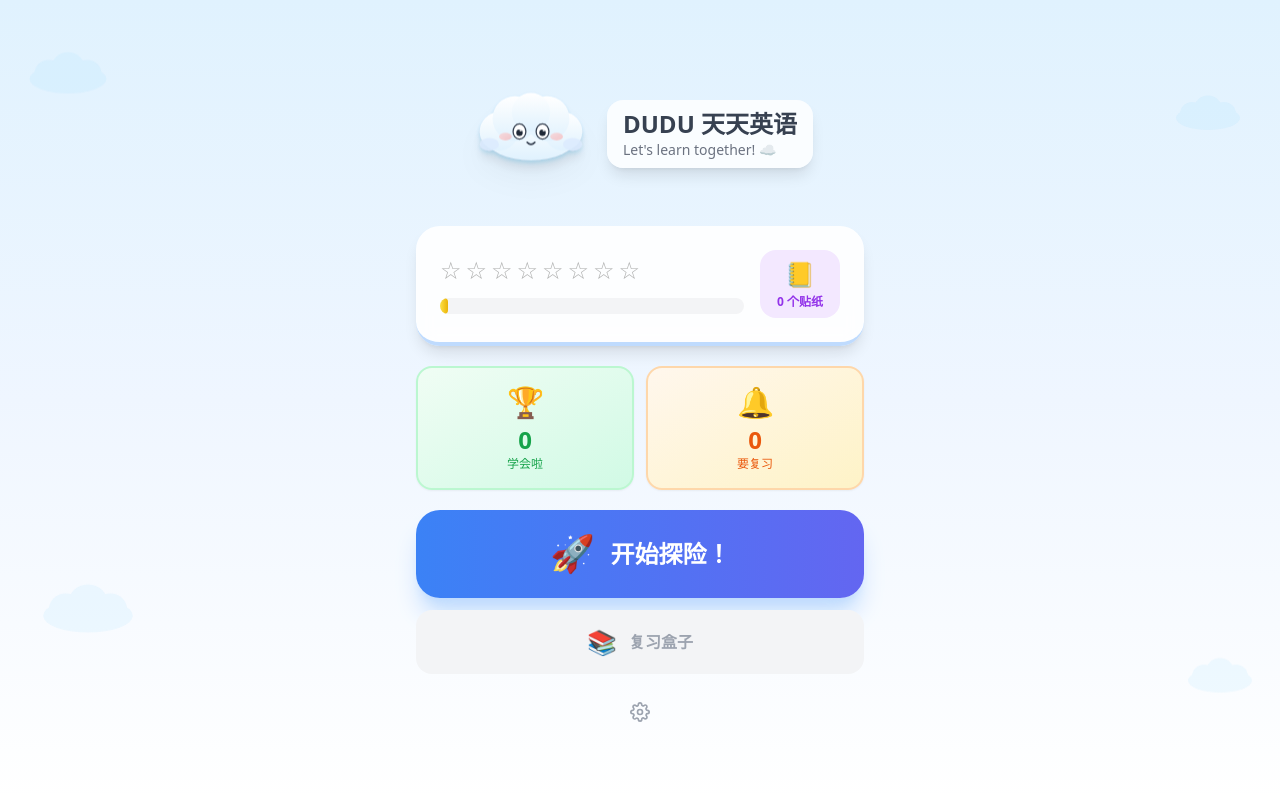
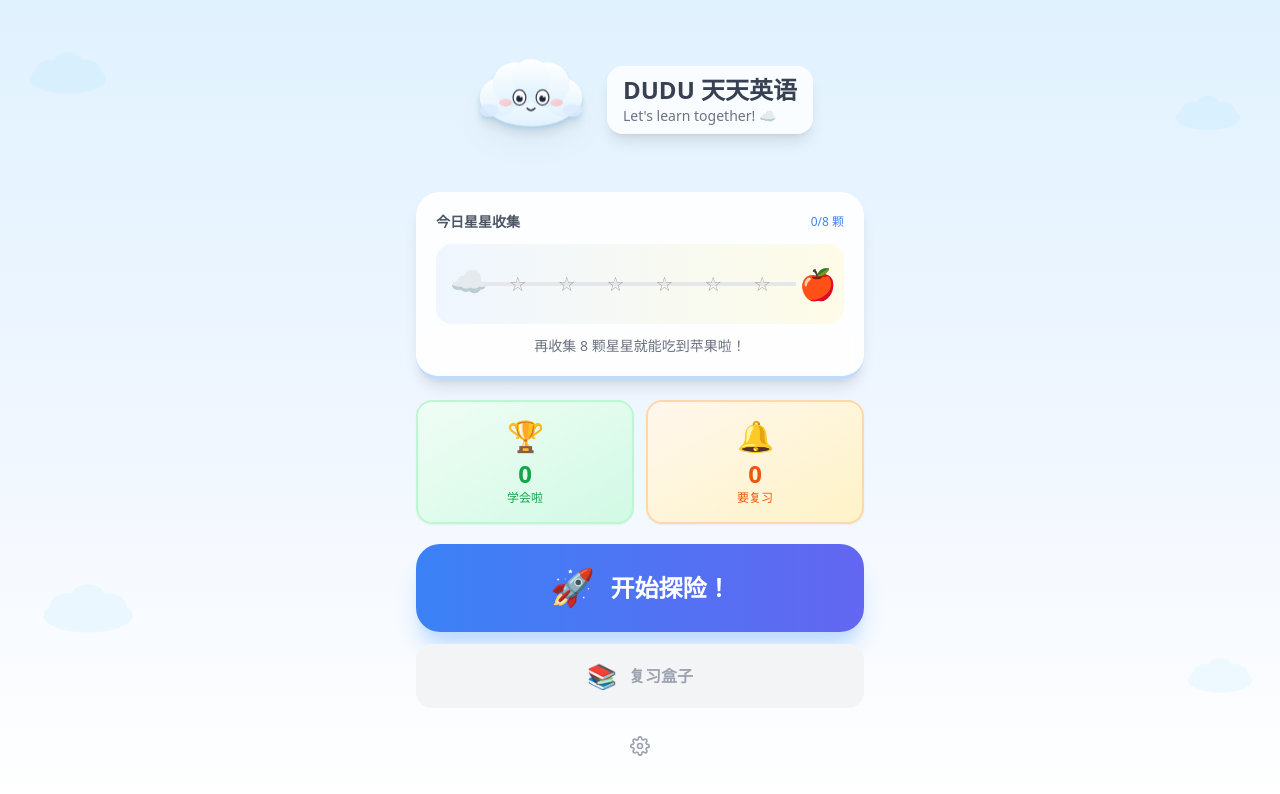
Before and after one commit to xianfeng92/kids-english-app, a React (Vite) app: page / in a window 1280 px wide. Shown: the top 794 px of the page. Built offline with nearby package versions, Linux system fonts and the light colour scheme; the HTML template or start-up script is replaced by a standard one.

Commit message:
Add visual progress path - cloud sprite journey to apple
- Replace number progress with interactive path map
- Cloud sprite moves along star path
- 8 stars to collect, each representing 3 stars earned
- Apple as goal reward at the end
- More gamified and engaging for kids

```diff
--- a/src/App.jsx
+++ b/src/App.jsx
@@ -1031,38 +1031,65 @@ export default function App() {
           </div>
         </header>
 
-        {/* 今日目标 - 图形化展示 */}
-        <div className="bg-white/90 backdrop-blur rounded-3xl p-6 shadow-lg border-b-4 border-blue-200">
-          <div className="flex items-center justify-between">
-            {/* 星星收集进度 */}
-            <div className="flex-1">
-              <div className="flex items-center gap-1 mb-3">
-                {[...Array(Math.min(8, Math.ceil(stars / 3)))].map((_, i) => (
-                  <span key={i} className="text-2xl">⭐</span>
-                ))}
-                {[...Array(Math.max(0, 8 - Math.ceil(stars / 3)))].map((_, i) => (
-                  <span key={i} className="text-2xl opacity-30">☆</span>
-                ))}
-              </div>
-              <div className="w-full bg-gray-100 h-4 rounded-full overflow-hidden">
-                <div
-                  className="h-full bg-gradient-to-r from-yellow-300 to-yellow-500 rounded-full transition-all duration-500 flex items-center justify-end pr-2"
-                  style={{ width: `${Math.min(100, (stars / 24) * 100)}%` }}
-                >
-                  {stars > 0 && <span className="text-xs font-bold text-yellow-700">{stars}</span>}
-                </div>
-              </div>
+        {/* 今日目标 - 星星收集路径图 */}
+        <div className="bg-white/90 backdrop-blur rounded-3xl p-5 shadow-lg border-b-4 border-blue-200">
+          <div className="flex items-center justify-between mb-3">
+            <h3 className="text-sm font-bold text-gray-600">今日星星收集</h3>
+            <span className="text-xs text-blue-500 font-medium">{Math.min(8, Math.floor(stars / 3))}/8 颗</span>
+          </div>
+
+          {/* 进度路径：云朵精灵走到苹果 */}
+          <div className="relative h-20 bg-gradient-to-r from-blue-50 to-yellow-50 rounded-2xl overflow-hidden">
+            {/* 路径线 */}
+            <div className="absolute top-1/2 left-8 right-12 h-1 bg-gray-200 -translate-y-1/2"></div>
+
+            {/* 8颗星星位置 */}
+            <div className="absolute inset-0 flex items-center justify-between px-6">
+              {[...Array(8)].map((_, i) => {
+                const collected = i < Math.floor(stars / 3);
+                const current = i === Math.floor(stars / 3) && stars % 3 !== 0;
+                return (
+                  <div key={i} className="relative">
+                    <div
+                      className={`text-xl transition-all duration-300 ${
+                        collected ? 'scale-110' : 'opacity-30 grayscale'
+                      } ${current ? 'animate-bounce scale-125' : ''}`}
+                    >
+                      {collected || current ? '⭐' : '☆'}
+                    </div>
+                    {current && (
+                      <div className="absolute -top-1 -right-1 w-3 h-3 bg-yellow-400 rounded-full animate-ping"></div>
+                    )}
+                  </div>
+                );
+              })}
             </div>
 
-            {/* 贴纸墙预览 */}
-            <div className="ml-4 flex flex-col items-center">
-              <div className="bg-purple-100 rounded-2xl p-2 min-w-[80px] text-center">
-                <div className="text-2xl mb-1">
-                  {stickers.length > 0 ? stickers.slice(-3).join(' ') : '📒'}
-                </div>
-                <div className="text-xs text-purple-600 font-bold">{stickers.length} 个贴纸</div>
-              </div>
+            {/* 云朵精灵位置 - 根据进度移动 */}
+            <div
+              className="absolute top-1/2 -translate-y-1/2 transition-all duration-500 ease-out"
+              style={{
+                left: `${Math.min(85, 8 + (stars / 24) * 75)}%`,
+                transform: 'translate(-50%, -50%)'
+              }}
+            >
+              <div className="text-3xl animate-float">☁️</div>
             </div>
+
+            {/* 终点苹果 */}
+            <div className="absolute right-2 top-1/2 -translate-y-1/2 text-3xl">
+              🍎
+            </div>
+          </div>
+
+          {/* 进度提示 */}
+          <div className="mt-3 flex items-center justify-center gap-2 text-sm">
+            <span className="text-gray-500">
+              {Math.floor(stars / 3) >= 8
+                ? '🎉 今天任务全部完成！'
+                : `再收集 ${8 - Math.floor(stars / 3)} 颗星星就能吃到苹果啦！`
+              }
+            </span>
           </div>
         </div>
 
```
Also changed, not shown: 5 other files (tests, documents, lock files or other folders).
